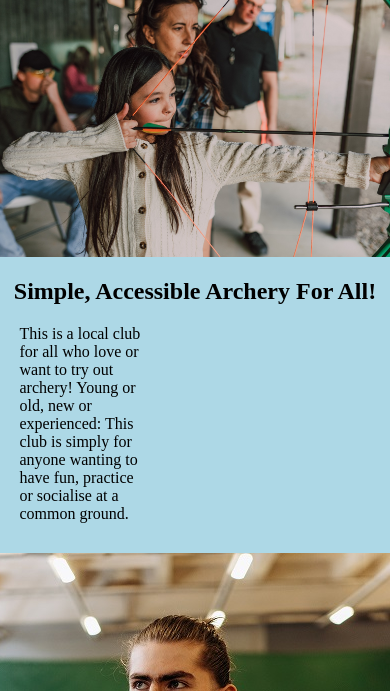
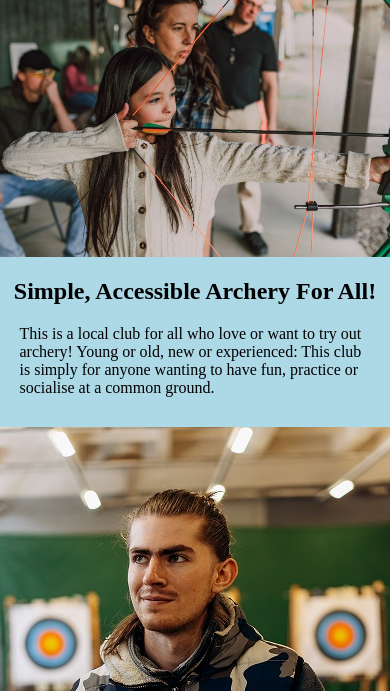
Before and after one commit to Masorr/local-archery-club, a plain HTML site: page index.html in a window 390 px wide. Shown: the part 153-844 px from the top of the page. Drawn offline with Linux system fonts and the light colour scheme.

Commit message:
Add responsiveness to middle section on home and about page, and on form on contact

```diff
--- a/assets/css/style.css
+++ b/assets/css/style.css
@@ -209,7 +209,7 @@ footer {
 
 .form-section {
     clear: left;
-    height: 600px;
+
 }
 
 .signup-form {
@@ -321,4 +321,16 @@ footer {
         clear: left;
         float: left;
     }
+
+    .home-left-text {
+        width: 90%;
+        clear: both;
+        float: none;
+        margin-right: 5%;
+    }
+
+    .signup-form {
+        width: initial;
+    }
+
 }
```
